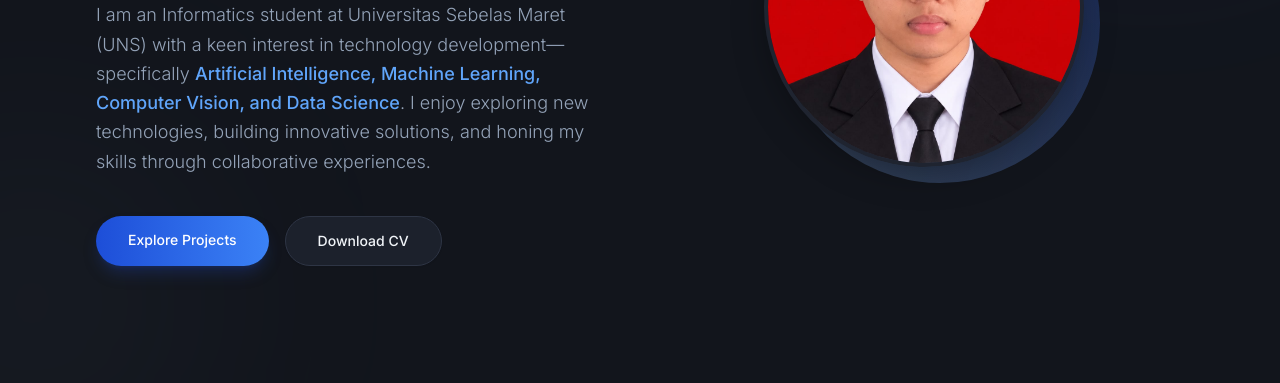
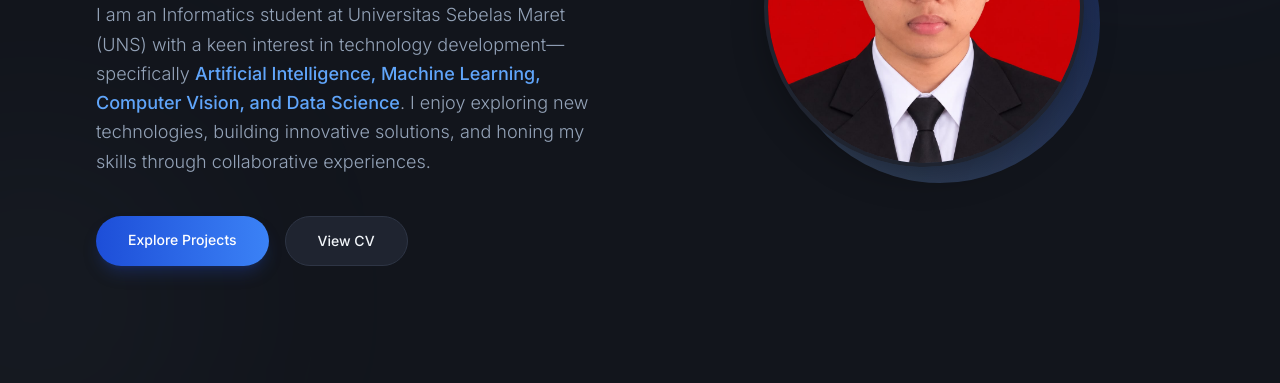
Before and after one commit to hammamibnu/portofolio-hammam, a plain HTML site: page index.html in a window 1280 px wide. Shown: the part 417-800 px from the top of the page. Drawn offline with nearby package versions, Linux system fonts and the light colour scheme; a web font is replaced by a local one.

Commit message:
Update index.html

```diff
--- a/index.html
+++ b/index.html
@@ -84,7 +84,9 @@
                 <div class="flex flex-wrap gap-4 text-sm font-medium">
                     <a href="#projects" class="bg-gradient-to-r from-blue-700 to-blue-500 text-white px-8 py-3.5 rounded-full shadow-lg shadow-blue-900/40 hover:shadow-blue-500/30 hover:-translate-y-1 transition duration-300">Explore Projects</a>
 
-                    <a href="CV%20HAMMAM%20Ibnu%20ADI%20ABDILLAH.pdf" target="_blank" class="glass-card text-textMain px-8 py-3.5 rounded-full border border-softBorder shadow-sm hover:shadow-md hover:border-accentBlue/50 hover:text-accentBlue transition duration-300">Download CV</a>
+                    <a href="cv.html" class="bg-cardBg border border-softBorder text-textMain hover:border-accentBlue hover:text-accentBlue px-8 py-3.5 rounded-full text-sm font-medium transition duration-300">
+    View CV
+</a>
                 </div>
             </div>
             <div class="flex-1 flex justify-center" data-aos="zoom-in" data-aos-duration="1500" data-aos-delay="200">
```
